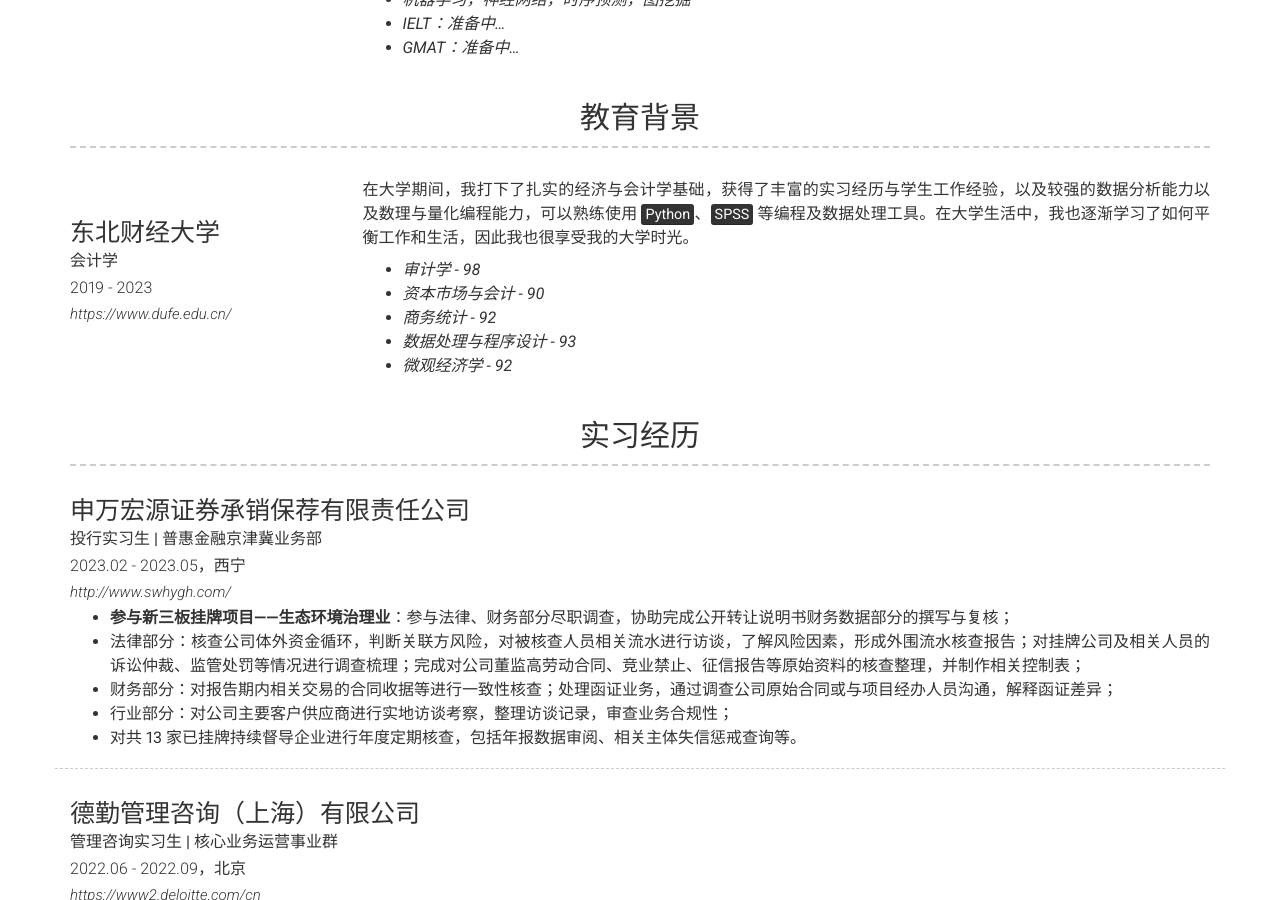
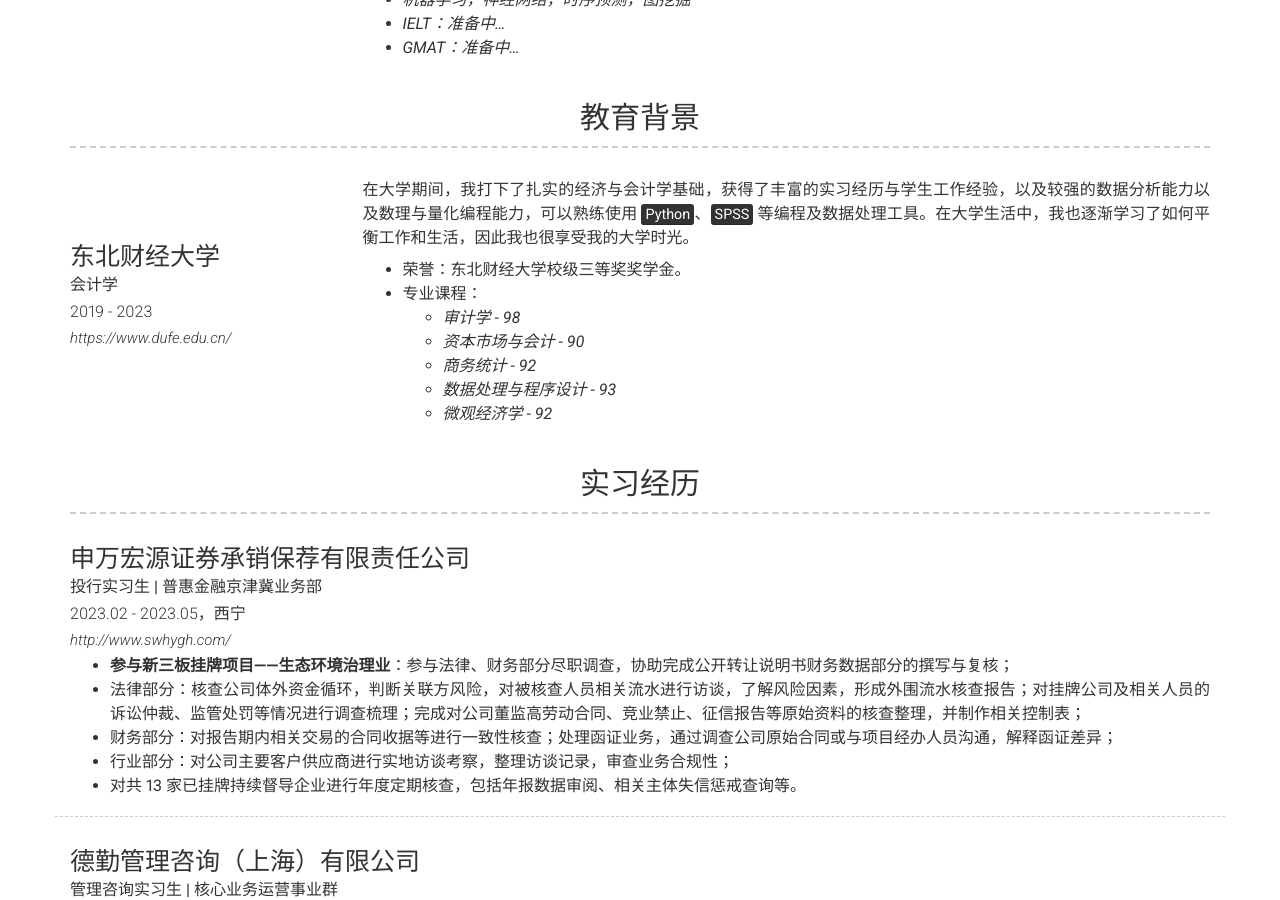
Before and after one commit to Rimbaud-Lee/resume_zh, a Jekyll site: the page built from index.md, in a window 1280 px wide and 900 px high, scrolled down 548 px. Built offline with Jekyll 4.4.1, drawn with Linux system fonts in a browser that asks for light colours; nearby versions of some CDN libraries.

Commit message:
_config.yml

```diff
--- a/_config.yml
+++ b/_config.yml
@@ -79,11 +79,13 @@ content:
         description: | # this will include new lines to allow paragraphs
           在大学期间，我打下了扎实的经济与会计学基础，获得了丰富的实习经历与学生工作经验，以及较强的数据分析能力以及数理与量化编程能力，可以熟练使用 <mark>Python</mark>、<mark>SPSS</mark> 等编程及数据处理工具。在大学生活中，我也逐渐学习了如何平衡工作和生活，因此我也很享受我的大学时光。
 
-          - *审计学  -  98*
-          - *资本市场与会计  -  90*
-          - *商务统计  -  92*
-          - *数据处理与程序设计  -  93*
-          - *微观经济学  -  92*
+          - 荣誉：东北财经大学校级三等奖奖学金。
+          - 专业课程：
+            - *审计学  -  98*
+            - *资本市场与会计  -  90*
+            - *商务统计  -  92*
+            - *数据处理与程序设计  -  93*
+            - *微观经济学  -  92*
 
 
   - title: 实习经历
```
